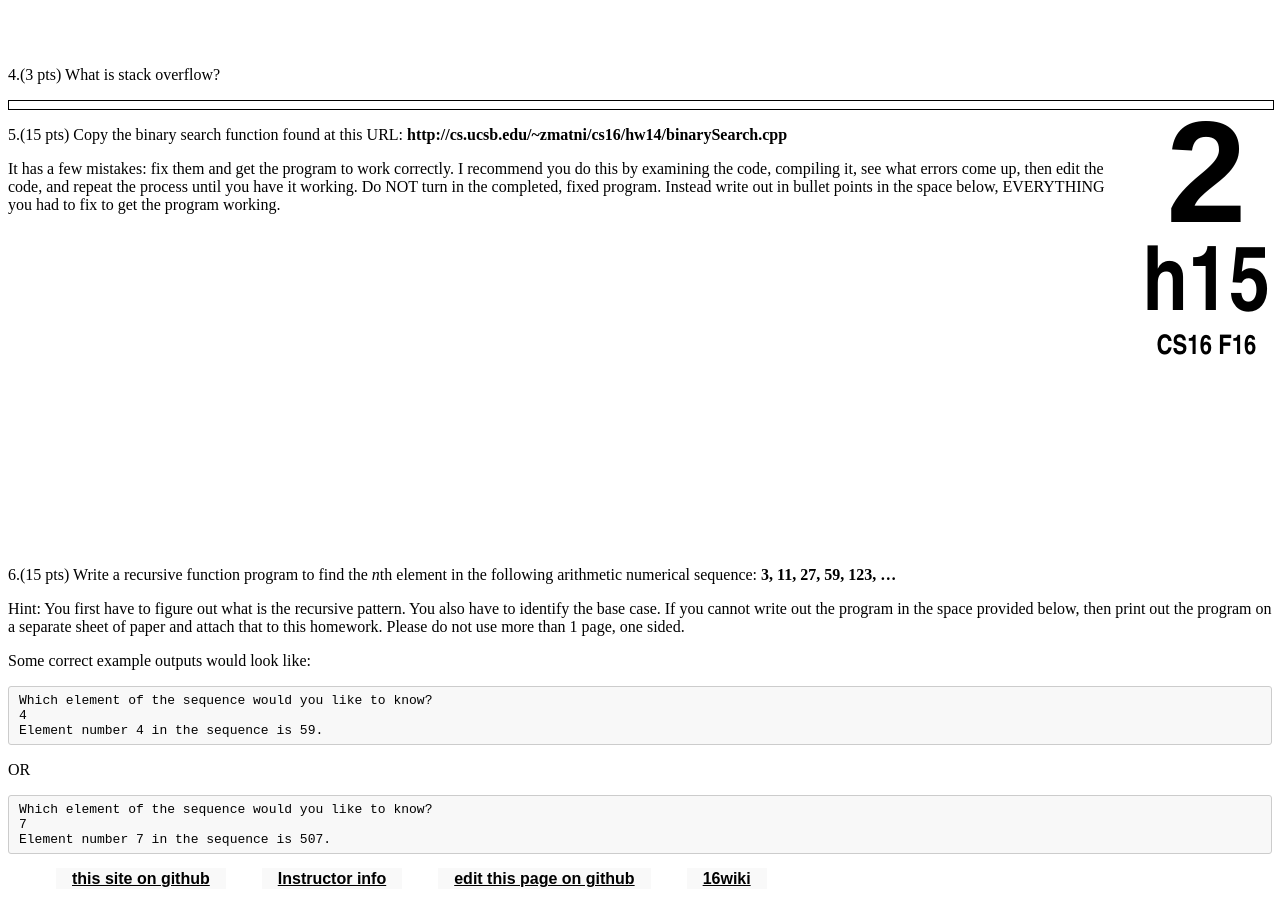
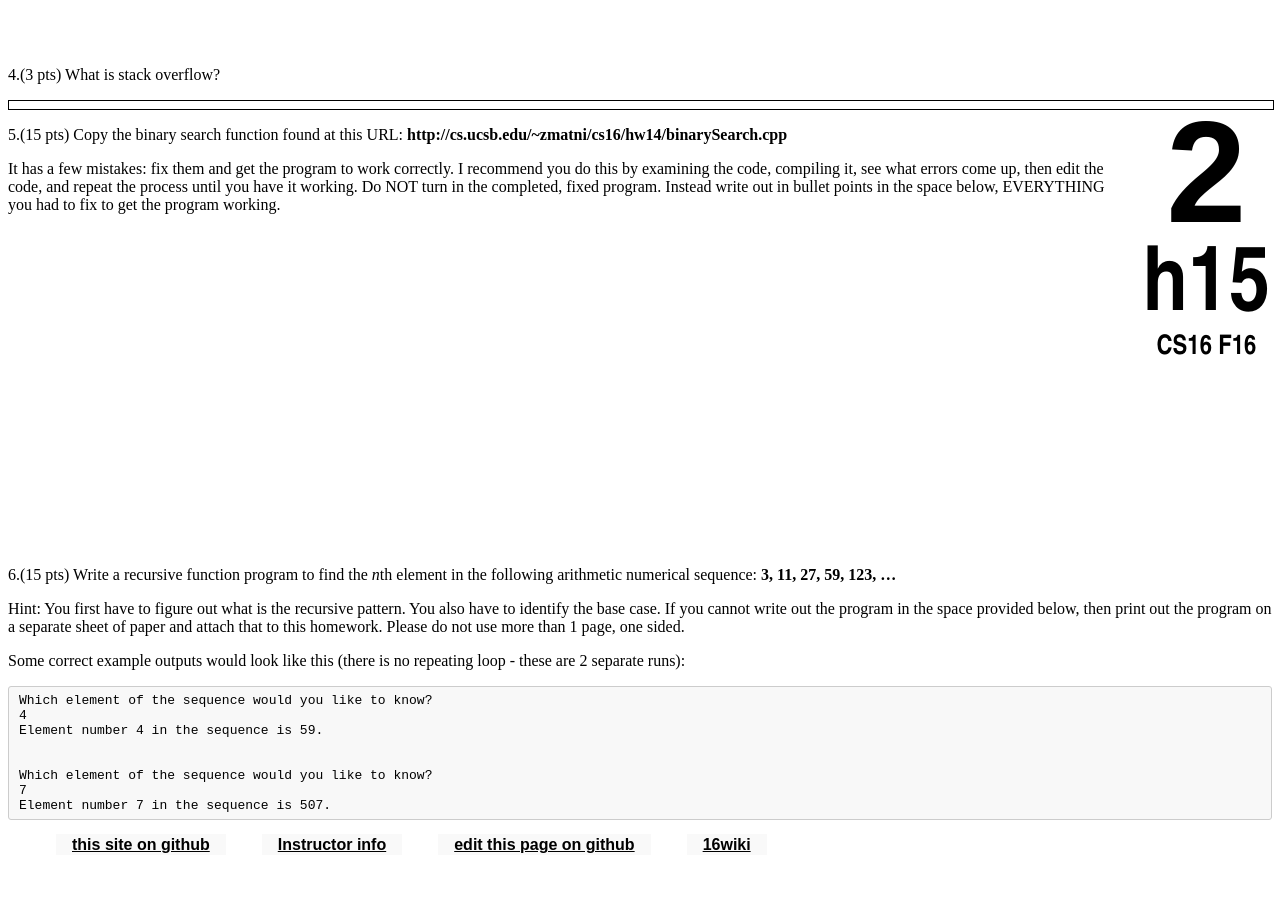
Before and after one commit to ucsb-cs16-s16/https-ucsb-cs16-s17.github.io, a Jekyll site: the page built from _hwk/h15.md, in a window 1280 px wide and 900 px high, scrolled down 954 px. Built offline with Jekyll 4.4.1, drawn with Linux system fonts in a browser that asks for light colours; after the commit the page ends 1820 px from its top, so only the background shows below that.

Commit message:
new hw15

````diff
--- a/_hwk/h15.md
+++ b/_hwk/h15.md
@@ -35,17 +35,14 @@ Do NOT turn in the completed, fixed program. Instead write out in bullet points
 
 Hint: You first have to figure out what is the recursive pattern. You also have to identify the base case. If you cannot write out the program in the space provided below, then print out the program on a separate sheet of paper and attach that to this homework. Please do not use more than 1 page, one sided.
 
-Some correct example outputs would look like:
+Some correct example outputs would look like this (there is no repeating loop - these are 2 separate runs):
 
 ```
 Which element of the sequence would you like to know?
 4
 Element number 4 in the sequence is 59.
-```
 
-OR
 
-```
 Which element of the sequence would you like to know?
 7
 Element number 7 in the sequence is 507.
````
